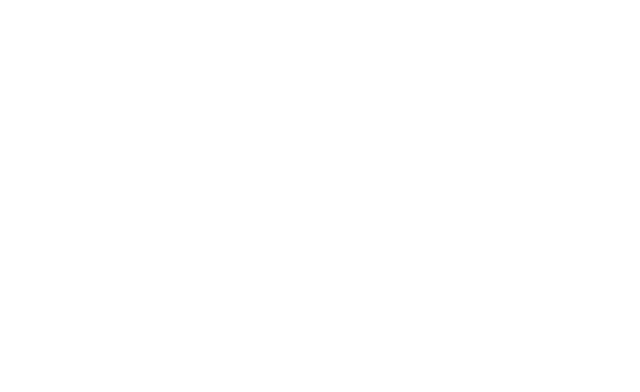
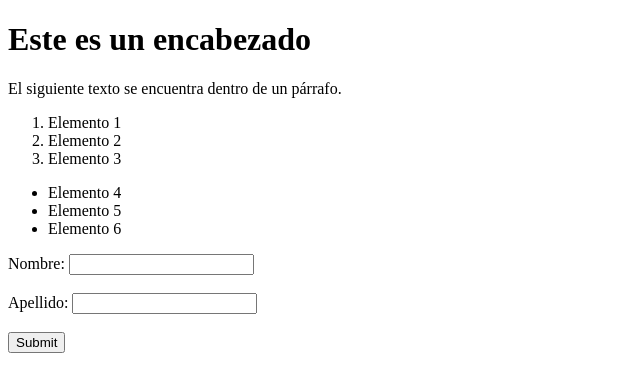
Before and after one commit to DeL120A/Practica_Github_pages_final, a plain HTML site: page index.html in a window 1280 px wide. Shown: the whole page, without its empty margins (0-640 px from the left). Drawn offline with Linux system fonts and the light colour scheme.

Commit message:
Se añadió más código al HTML, como <div> con clase, <article>, encanezados, párrafos, listas ordenadas y desordenadas y un formulario

```diff
--- a/index.html
+++ b/index.html
@@ -3,9 +3,51 @@
 <head>
     <meta charset="UTF-8">
     <meta name="viewport" content="width=device-width, initial-scale=1.0">
-    <title>Document</title>
+    <title>Mi página en HTML</title>
 </head>
 <body>
-
+    <div class="articulo_1">
+        <h1>
+            Este es un encabezado
+        </h1>
+        <article>
+            <p>
+                El siguiente texto se encuentra dentro de un párrafo.
+            </p>
+        </article>
+    </div>
+    <div class="lista_1">
+        <ol>
+            <li>
+                Elemento 1
+            </li>
+            <li>
+                Elemento 2
+            </li>
+            <li>
+                Elemento 3
+            </li>
+        </ol>
+        <ul>
+            <li>
+                Elemento 4
+            </li>
+            <li>
+                Elemento 5
+            </li>
+            <li>
+                Elemento 6
+            </li>
+        </ul>
+        <div class="formulario_1">
+            <form action="/action_page.php" method="get">
+                <label for="fname">Nombre:</label>
+                <input type="text" id="fname" name="fname"><br><br>
+                <label for="lname">Apellido:</label>
+                <input type="text" id="lname" name="lname"><br><br>
+                <input type="submit" value="Submit">
+              </form>
+        </div>
+    </div>
 </body>
 </html>
```
